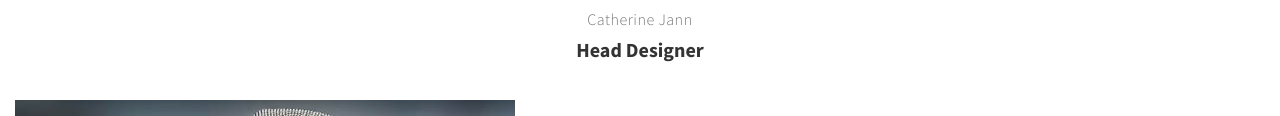
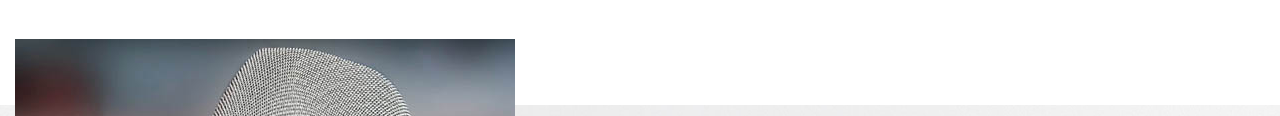
Before and after one commit to z5211269/5, a plain HTML site: page index.html in a window 1280 px wide. Shown: the part 3076-3192 px from the top of the page. Drawn offline with Linux system fonts and the light colour scheme.

Commit message:
Update index.html

```diff
--- a/index.html
+++ b/index.html
@@ -195,7 +195,7 @@
                <div class="clearfix"></div>
 
                <div class="section-header">
-			<br><br><h2 class="section-title wow fadeInDown">Need for assistance and Income</h2>
+			<br><br><h2 class="section-title wow fadeInDown">Need for assistance and Low income</h2>
 			<h1></h1>
 			<p><script>generateText(300)</script></p>
                 &emsp;&emsp;&emsp;&emsp;&emsp;<iframe src="https://z5211269.github.io/code1230-1/" width="600" height="600"></iframe>
@@ -205,8 +205,8 @@
                                    </ul>
                               </div>
                          </div>
-                         <p>Catherine Jann</p>
-                         <h3>Head Designer</h3>
+                         <p></p>
+                         <h3></h3>
                     </div>
 
                     <div class="col-md-4 col-sm-4 item">
```
